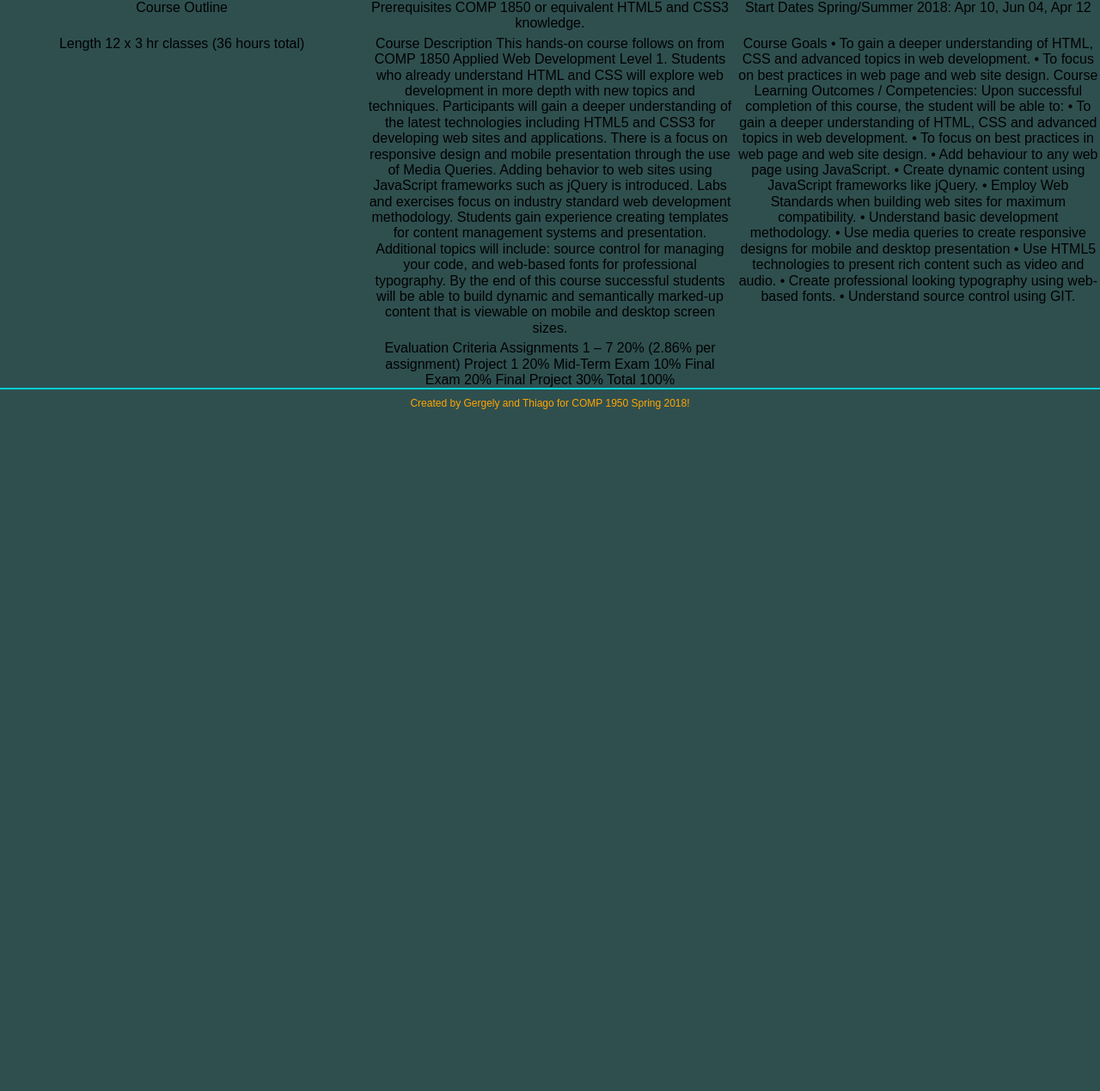
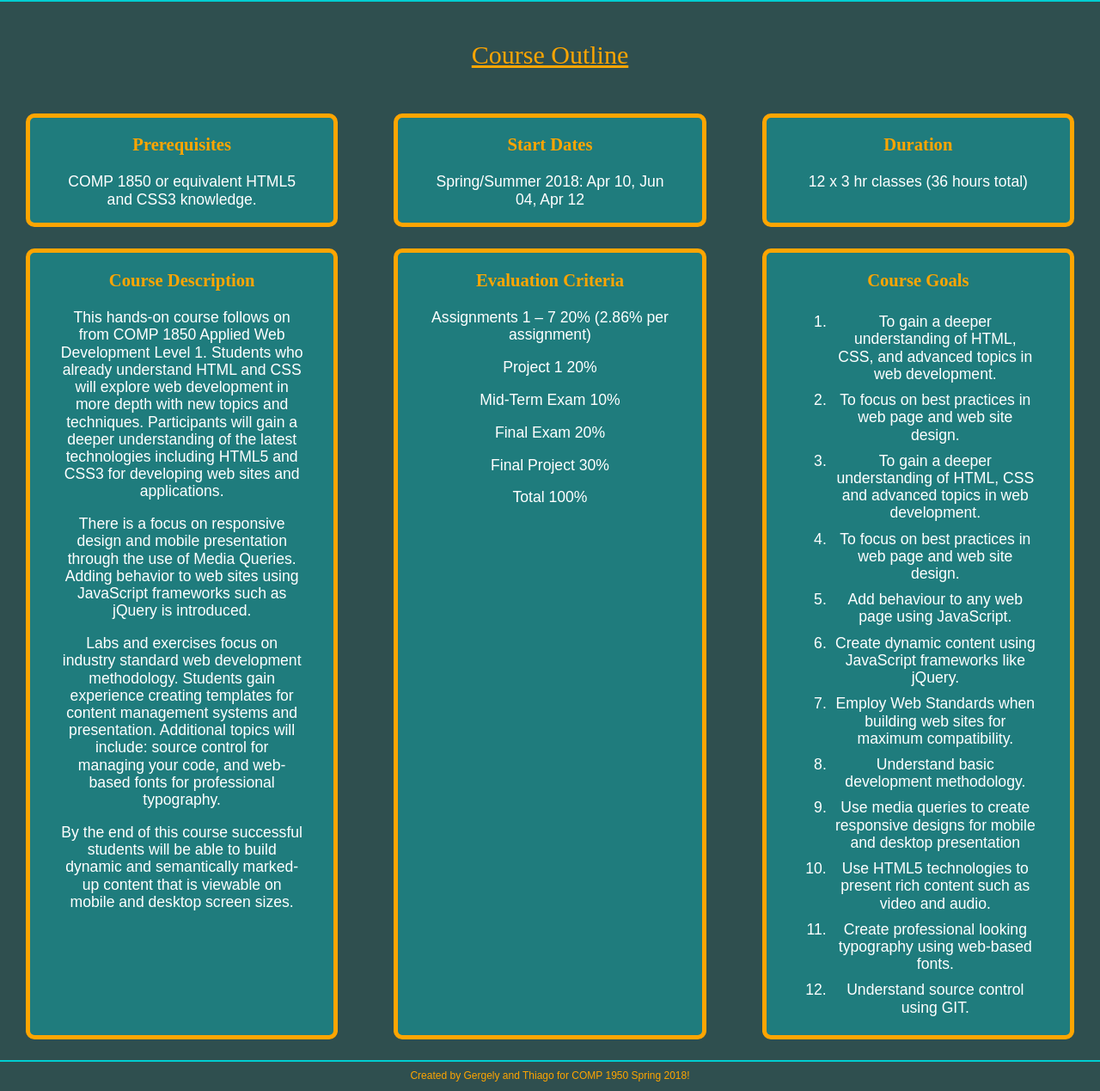
Before and after one commit to th-santos/comp-1950, a PHP site: page /outline.php in a window 1280 px wide. Shown: the part 70-1339 px from the top of the page at 86% size. Before the commit the page ends 546 px from the top, so only its background shows below. Run offline with PHP 8.4, Linux system fonts and the light colour scheme; some libraries are stand-ins or nearby versions; some web fonts are replaced.

Commit message:
updated layout

```diff
--- a/outline.php
+++ b/outline.php
@@ -1,54 +1,59 @@
 <?php
     $pgName = 'Outline';
+    $mainClass = 'main-outline';
     include './templates/header.php';
 ?>
             <div class="section-04">Course Outline</div>
 
-			<div class="section-05">Prerequisites
-			COMP 1850 or equivalent HTML5 and CSS3 knowledge.
+			<div class="section-05">
+                <h3>Prerequisites</h3>
+                <p>COMP 1850 or equivalent HTML5 and CSS3 knowledge.</p>
             </div>
 
-			<div class="section-06">Start Dates
-			Spring/Summer 2018:	Apr 10, Jun 04,	Apr 12
+			<div class="section-06">
+                <h3>Start Dates</h3>
+                <p>Spring/Summer 2018:	Apr 10, Jun 04,	Apr 12</p>
             </div>
 
             <div class="section-07">
-			Length
-			12 x 3 hr classes (36 hours total)
+                <h3>Duration</h3>
+                <p>12 x 3 hr classes (36 hours total)</p>
             </div>
 
             <div class="section-08">
-			Course Description
-			This hands-on course follows on from COMP 1850 Applied Web Development Level 1. Students who already understand HTML and CSS will explore web development in more depth with new topics and techniques. Participants will gain a deeper understanding of the latest technologies including HTML5 and CSS3 for developing web sites and applications. There is a focus on responsive design and mobile presentation through the use of Media Queries. Adding behavior to web sites using JavaScript frameworks such as jQuery is introduced. Labs and exercises focus on industry standard web development methodology. Students gain experience creating templates for content management systems and presentation. Additional topics will include: source control for managing your code, and web-based fonts for professional typography.
-			By the end of this course successful students will be able to build dynamic and semantically marked-up content that is viewable on mobile and desktop screen sizes.
+                <h3>Course Description</h3>
+			<p>This hands-on course follows on from COMP 1850 Applied Web Development Level 1. Students who already understand HTML and CSS will explore web development in more depth with new topics and techniques. Participants will gain a deeper understanding of the latest technologies including HTML5 and CSS3 for developing web sites and applications.
+                <p>There is a focus on responsive design and mobile presentation through the use of Media Queries. Adding behavior to web sites using JavaScript frameworks such as jQuery is introduced. </p>
+                <p>Labs and exercises focus on industry standard web development methodology. Students gain experience creating templates for content management systems and presentation. Additional topics will include: source control for managing your code, and web-based fonts for professional typography.</p>
+                <p>By the end of this course successful students will be able to build dynamic and semantically marked-up content that is viewable on mobile and desktop screen sizes. </p>
             </div>
 
             <div class="section-09">
-			Course Goals
-			•	To gain a deeper understanding of HTML, CSS and advanced topics in web development.
-			•	To focus on best practices in web page and web site design.
-			Course Learning Outcomes / Competencies:
-			Upon successful completion of this course, the student will be able to:
-			•	To gain a deeper understanding of HTML, CSS and advanced topics in web development.
-			•	To focus on best practices in web page and web site design.
-			•	Add behaviour to any web page using JavaScript.
-			•	Create dynamic content using JavaScript frameworks like jQuery.
-			•	Employ Web Standards when building web sites for maximum compatibility.
-			•	Understand basic development methodology.
-			•	Use media queries to create responsive designs for mobile and desktop presentation
-			•	Use HTML5 technologies to present rich content such as video and audio.
-			•	Create professional looking typography using web-based fonts.
-			•	Understand source control using GIT.
+                <h3>Course Goals</h3>
+                <ol>
+                    <li>To gain a deeper understanding of HTML, CSS, and advanced topics in web development.</li>
+			<li>To focus on best practices in web page and web site design.</li>
+			<li>To gain a deeper understanding of HTML, CSS and advanced topics in web development.</li>
+			<li>To focus on best practices in web page and web site design.</li>
+			<li>Add behaviour to any web page using JavaScript.</li>
+			<li>Create dynamic content using JavaScript frameworks like jQuery.</li>
+			<li>Employ Web Standards when building web sites for maximum compatibility.</li>
+			<li>Understand basic development methodology.</li>
+			<li>Use media queries to create responsive designs for mobile and desktop presentation</li>
+			<li>Use HTML5 technologies to present rich content such as video and audio.</li>
+			<li>Create professional looking typography using web-based fonts.</li>
+			<li>Understand source control using GIT.</li>
+                </ol>
             </div>
 
             <div class="section-10">
-			Evaluation Criteria
-			Assignments 1 – 7	20% (2.86% per assignment)
-			Project 1		20%
-			Mid-Term Exam		10%
-			Final Exam		20%
-			Final Project		30%
-			Total			100%
+                <h3>Evaluation Criteria</h3>
+                <p>Assignments 1 – 7	20% (2.86% per assignment)</p>
+                <p>Project 1		20%</p>
+                <p>Mid-Term Exam		10%</p>
+                <p>Final Exam		20%</p>
+                <p>Final Project		30%</p>
+                <p>Total			100%</p>
             </div>
 
 <?php include './templates/footer.php'; ?>
```
